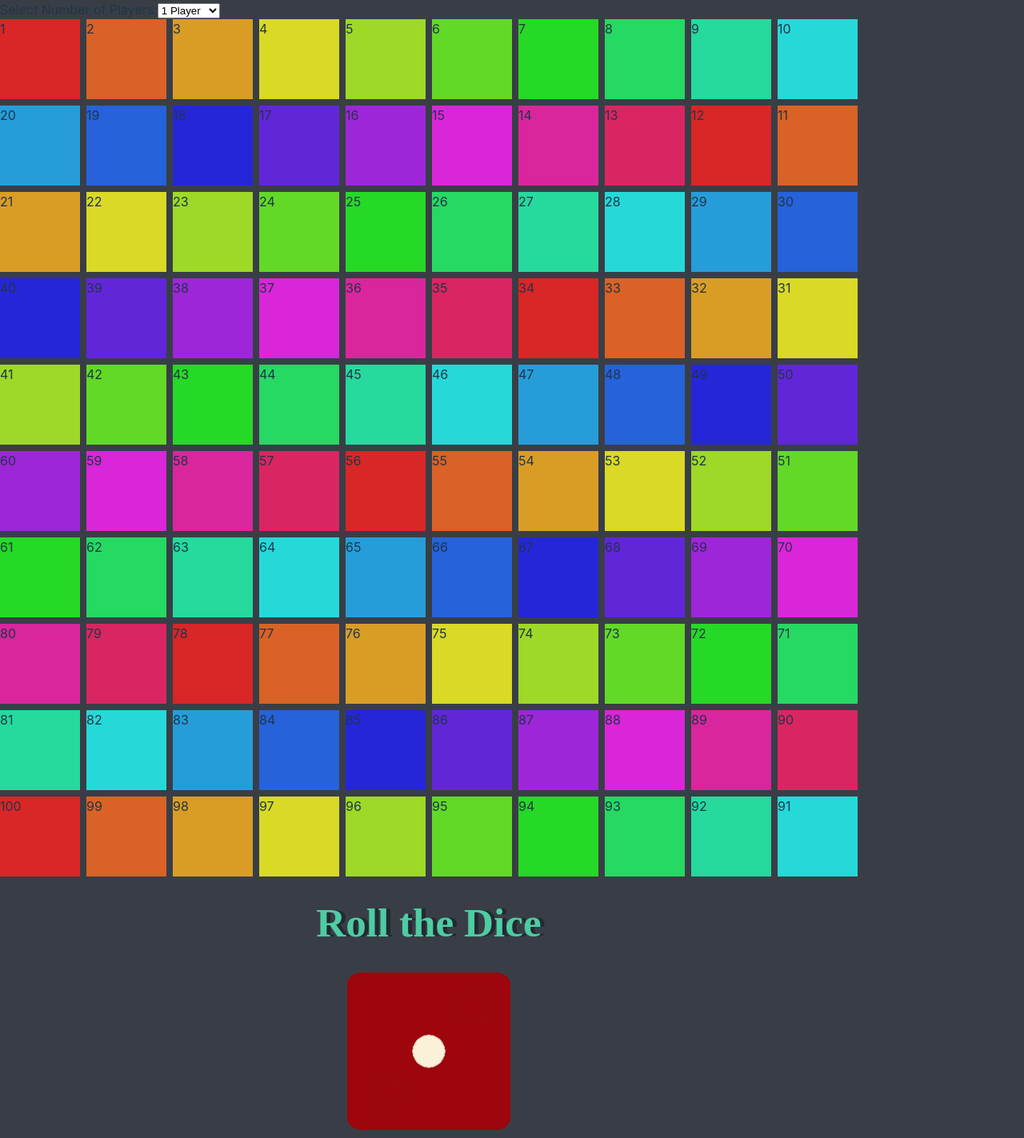
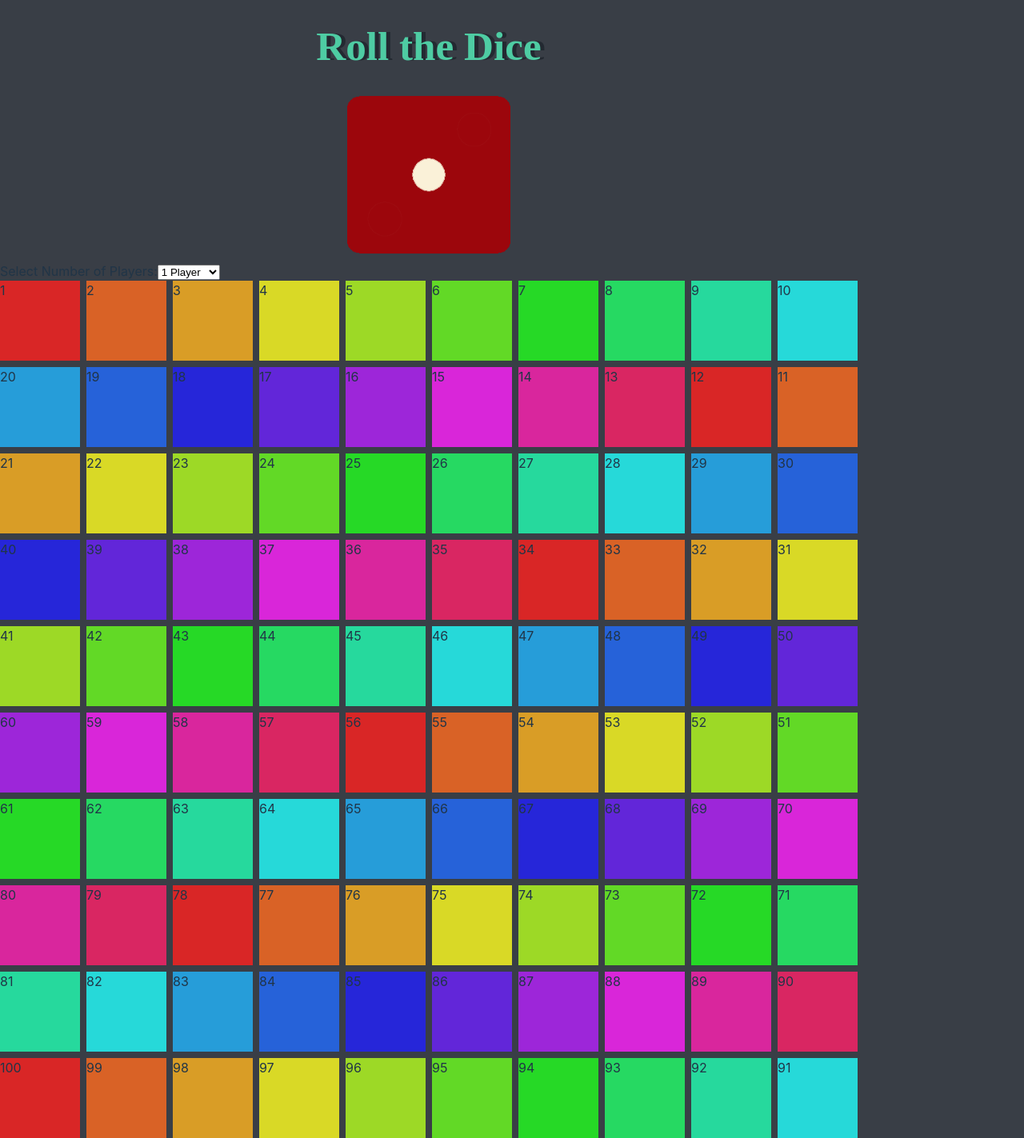
Before and after one commit to annabrisland/pursuit-of-wits, a React (Vite) app: page / in a window 1280 px wide. Shown: the whole page at 80% size. Built offline with nearby package versions, Linux system fonts and the light colour scheme.

Commit message:
adding dice to the file

```diff
--- a/src/App.jsx
+++ b/src/App.jsx
@@ -5,8 +5,8 @@ import Dicee from "./components/Dicee";
 const App = () => {
   return (
     <div>
+      <Dicee />
       <Gameboard />
-      <Dicee />
     </div>
   );
 };
--- a/src/components/Dicee.jsx
+++ b/src/components/Dicee.jsx
@@ -7,6 +7,15 @@ const DiceGame = () => {
   const rollDice = () => {
     const randomNumber = Math.floor(Math.random() * 6) + 1;
     setDiceNumber(randomNumber);
+
+    const diceElement = document.querySelector(".dice");
+    diceElement.classList.remove("rotate-animation");
+
+    // Trigger reflow to restart the animation
+    void diceElement.offsetWidth;
+
+    // Add animation class back
+    diceElement.classList.add("rotate-animation");
   };
 
   return (
@@ -16,7 +25,7 @@ const DiceGame = () => {
       <div className="dice" onClick={rollDice}>
         <img
           className={`img rotate-animation`}
-          src={`/images/dice${diceNumber}.png`} // Adjust the path based on your project structure
+          src={`/images/dice${diceNumber}.png`}
           alt={`Dice ${diceNumber}`}
         />
       </div>
```
